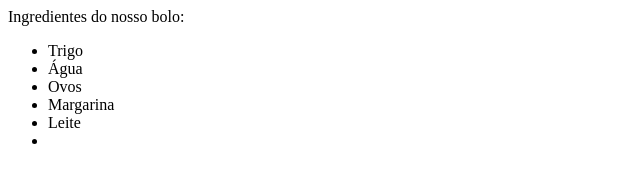
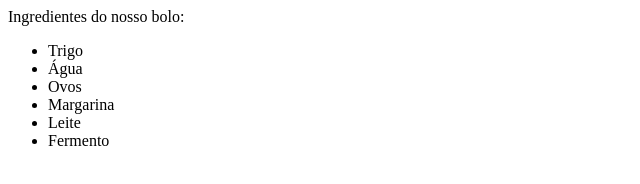
Before and after one commit to Devsgeeknerd/cla-exe-1-hor-pra-2-log-ori-obj-com-bas, a plain HTML site: page index.html in a window 1280 px wide. Shown: the full height of the page, 0-640 px from the left. Drawn offline with Linux system fonts and the light colour scheme.

Commit message:
Adicionando o fermento

```diff
--- a/index.html
+++ b/index.html
@@ -11,7 +11,7 @@
             <li>Ovos</li>
             <li>Margarina</li>
             <li>Leite</li>
-            <li></li>
+            <li>Fermento</li>
         </ul>
     </body>
 </html>
```
